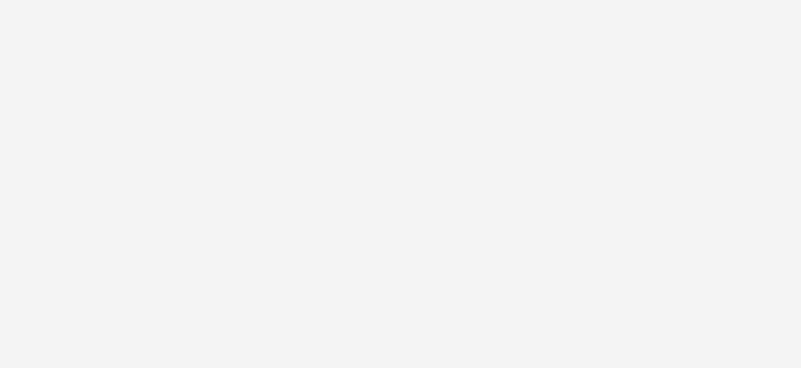
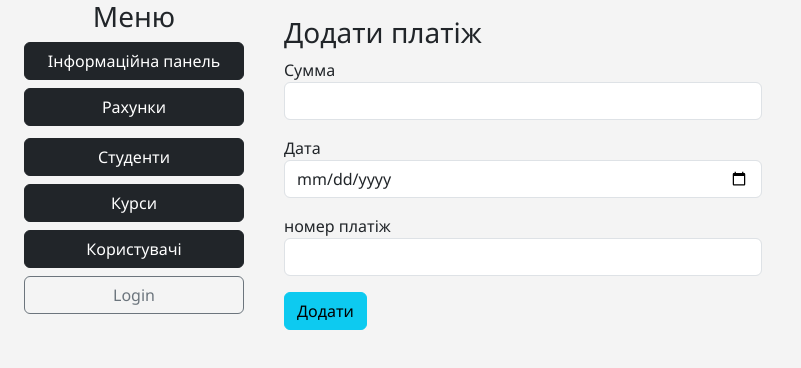
Before and after one commit to butkodenis/fpo, a React (Vite) app in the folder client/: page /payment/add in a window 1280 px wide. Before the commit this address had no page. Shown: the top 368 px of the page, without its empty margins (0-801 px from the left). Built offline with nearby package versions, Linux system fonts and the light colour scheme.

Commit message:
Add PaymentForm component and link to Payment page

```diff
--- a/client/src/App.jsx
+++ b/client/src/App.jsx
@@ -13,6 +13,7 @@ import StudentAddContract from './components/forms/StudentAddContract';
 import StudentsBalance from './components/pages/StudentsBalance';
 import Course from './components/pages/Course';
 import Payment from './components/pages/Payment';
+import PaymentForm from './components/forms/PaymentForm';
 
 function App() {
   return (
@@ -30,6 +31,7 @@ function App() {
             <Route path="/studentsBalance" element={<StudentsBalance />} />
             <Route path="/courses" element={<Course />} />
             <Route path="/payment" element={<Payment />} />
+            <Route path="/payment/add" element={<PaymentForm />} />
           </Route>
           <Route path="/login2" element={<Login />} />
         </Routes>
--- /dev/null
+++ b/client/src/components/forms/PaymentForm.jsx
@@ -0,0 +1,66 @@
+import React from 'react';
+import { Link, useNavigate } from 'react-router-dom';
+
+import { useForm } from 'react-hook-form';
+
+const PaymentForm = () => {
+  const navigate = useNavigate();
+  const {
+    register,
+    handleSubmit,
+    formState: { errors },
+  } = useForm();
+
+  const onSubmit = async (data) => {
+    console.log(data);
+    try {
+      navigate('/payment');
+    } catch (error) {
+      console.error(error);
+    }
+  };
+
+  return (
+    <>
+      <div className="container">
+        <div className="d-flex justify-content-between">
+          <form onSubmit={handleSubmit(onSubmit)} className="w-50">
+            <h3>Додати платіж</h3>
+            <div className="form-group mb-3">
+              <label htmlFor="amount">Сумма</label>
+              <input
+                type="number"
+                className="form-control"
+                id="amount"
+                {...register('amount', { required: true })}
+              />
+            </div>
+            <div className="form-group mb-3">
+              <label htmlFor="payDate">Дата</label>
+              <input
+                type="date"
+                className="form-control"
+                id="payDate"
+                {...register('payDate', { required: true })}
+              />
+            </div>
+            <div className="form-group mb-3">
+              <label htmlFor="numberPayment">номер платіж</label>
+              <input
+                type="text"
+                className="form-control"
+                id="numberPayment"
+                {...register('numberPayment', { required: true })}
+              />
+            </div>
+            <button type="submit" className="btn btn-info ">
+              Додати
+            </button>
+          </form>
+        </div>
+      </div>
+    </>
+  );
+};
+
+export default PaymentForm;
--- a/client/src/components/pages/Payment.jsx
+++ b/client/src/components/pages/Payment.jsx
@@ -1,10 +1,12 @@
 import React from 'react';
+import { Link } from 'react-router-dom';
 import PaymentTable from '../teable/PaymentTable';
 
 const Payment = () => {
   return (
     <div>
       <h1>Payment</h1>
+      <Link to="/payment/add">Додати платіж</Link>
       <PaymentTable />
     </div>
   );
--- a/client/src/components/teable/PaymentTable.jsx
+++ b/client/src/components/teable/PaymentTable.jsx
@@ -1,6 +1,10 @@
-import React from 'react';
+import React, { useState, useEffect, useMemo } from 'react';
+import { useTable } from 'react-table';
+import axios from 'axios';
 
 const PaymentTable = () => {
+  const [paymentData, setPaymentData] = useState([]);
+
   return (
     <div>
       <h1>PaymentTable</h1>
```
